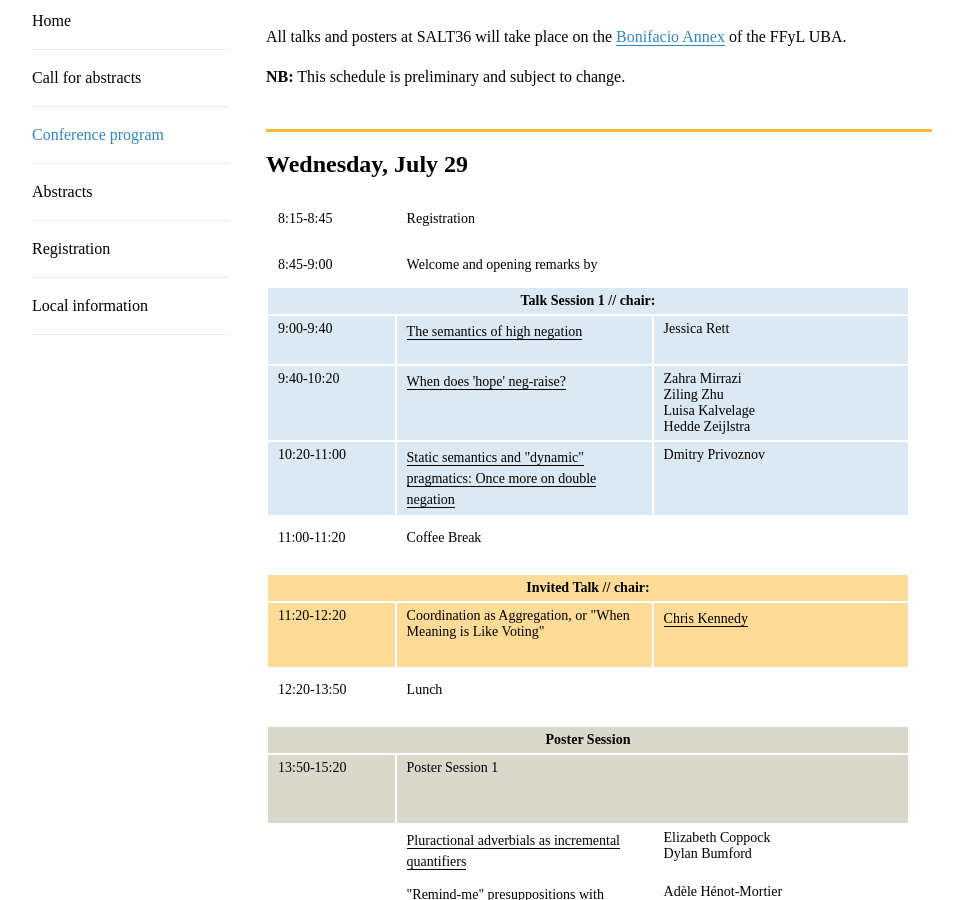
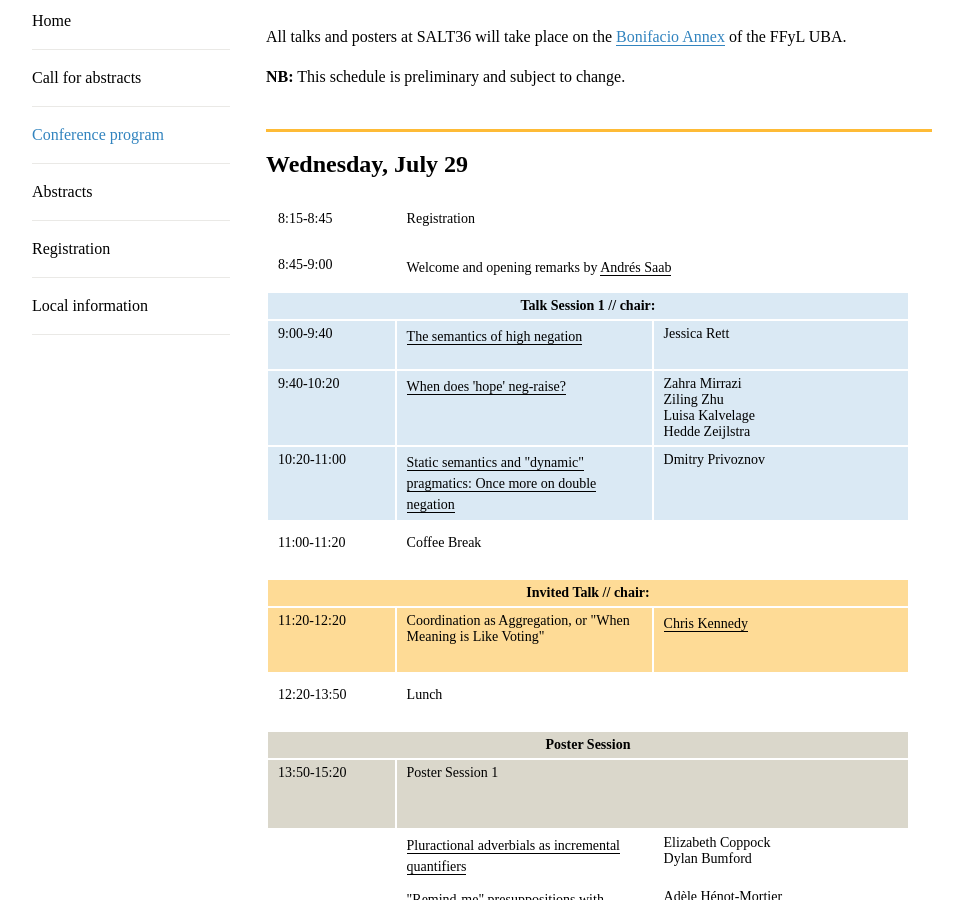
Before and after one commit to saltconf/salt36, a Jekyll site: the page built from conference-program/index.md, in a window 1280 px wide and 900 px high, scrolled down 452 px. Shown: the whole window, without its empty margins (158-1121 px from the left). Built offline with Jekyll 4.4.1, drawn with Linux system fonts in a browser that asks for light colours.

Commit message:
add chair info for welcome event

```diff
--- a/_data/program.yml
+++ b/_data/program.yml
@@ -15,6 +15,7 @@
     - type: welcome
       name: Welcome and opening remarks
       time: "8:45-9:00"
+      chairid: andres_saab
 
     - type: talk_session
       name: Talk Session 1
```
